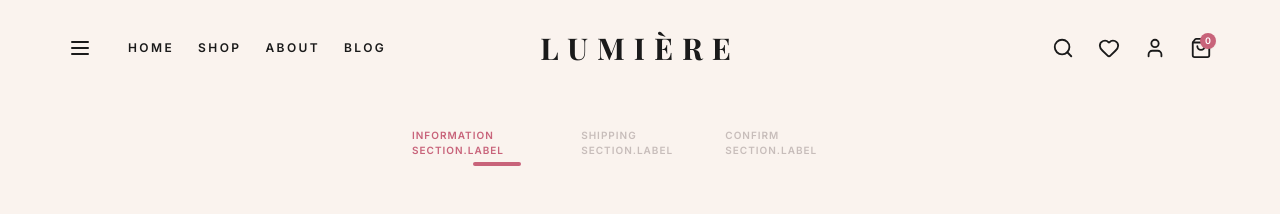
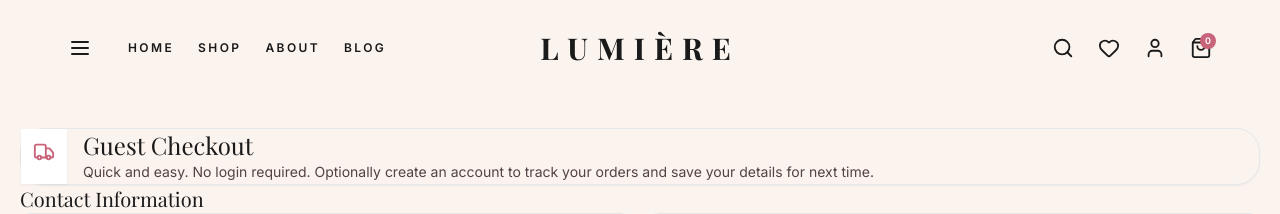
Before and after one commit to Syed-Hasnain-Askari/beauty-poulor-ecomerce, a Next.js app: page /checkout in a window 1280 px wide. Shown: the top 214 px of the page. Built offline with nearby package versions, Linux system fonts and the light colour scheme; no server answers.

Commit message:
modifications

```diff
--- a/pages/cart.tsx
+++ b/app/cart/page.tsx
@@ -1,7 +1,8 @@
+"use client";
 import Link from "next/link";
 import { X, Minus, Plus, Info, ArrowRight, Gift } from "lucide-react";
 import { motion } from "motion/react";
-import { useCart } from "../lib/cart-context";
+import { useCart } from "../../lib/cart-context";
 import Image from "next/image";
 
 export default function Cart() {
--- a/pages/checkout.tsx
+++ b/app/checkout/page.tsx
@@ -1,3 +1,4 @@
+"use client";
 import { useMemo, useState, type ChangeEvent, type FormEvent } from "react";
 import Link from "next/link";
 import { ChevronDown, Info, PackageCheck, Truck } from "lucide-react";
@@ -186,34 +187,6 @@
 
 	return (
 		<div className="pt-8 pb-section-gap px-margin-mobile max-w-lg mx-auto">
-			<nav className="flex justify-between items-center mb-stack-lg px-2">
-				{[
-					{ id: 1, label: "Information" },
-					{ id: 2, label: "Shipping" },
-					{ id: 3, label: "Confirm" }
-				].map((section) => (
-					<div
-						key={section.id}
-						className={`flex flex-col items-center gap-1 transition-opacity ${
-							step >= section.id ? "opacity-100" : "opacity-30"
-						}`}
-					>
-						<span
-							className={`text-[10px] font-bold uppercase tracking-widest ${
-								step === section.id ? "text-primary" : "text-on-surface-variant"
-							}`}
-						>
-							{section.label} Section.label
-						</span>
-						<div
-							className={`h-1 w-12 rounded-full transition-colors ${
-								step >= section.id ? "bg-primary" : "bg-outline-variant"
-							}`}
-						></div>
-					</div>
-				))}
-			</nav>
-
 			<section className="mb-stack-lg">
 				<div className="rounded-3xl border border-primary/15 bg-primary/5 p-6 shadow-sm">
 					<div className="flex items-start gap-4">
--- a/pages/contact.tsx
+++ b/app/contact/page.tsx
@@ -1,3 +1,4 @@
+"use client";
 import {
 	Mail,
 	Phone,
```
Also changed, not shown: app/_app.tsx (renamed from pages/_app.tsx).
